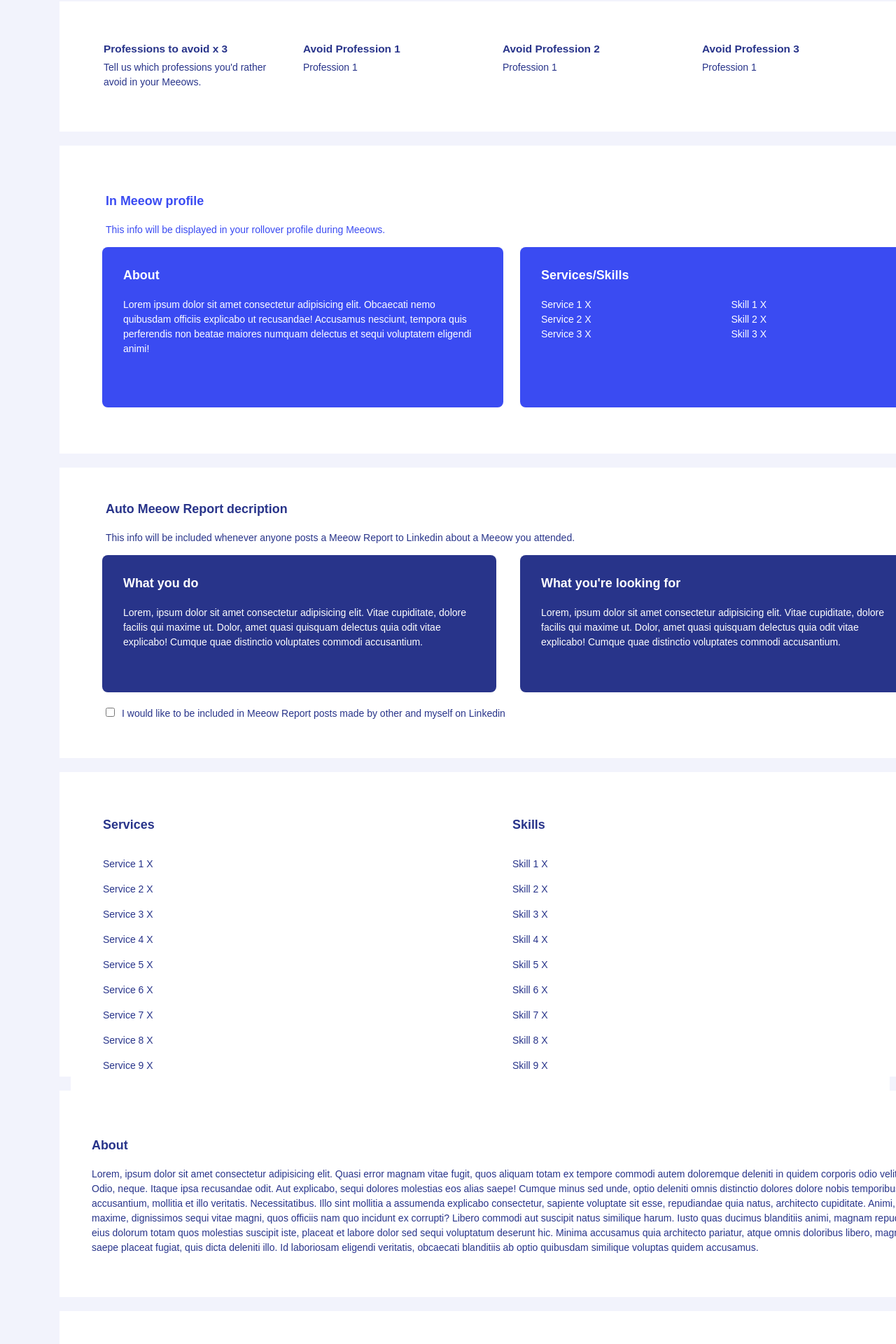
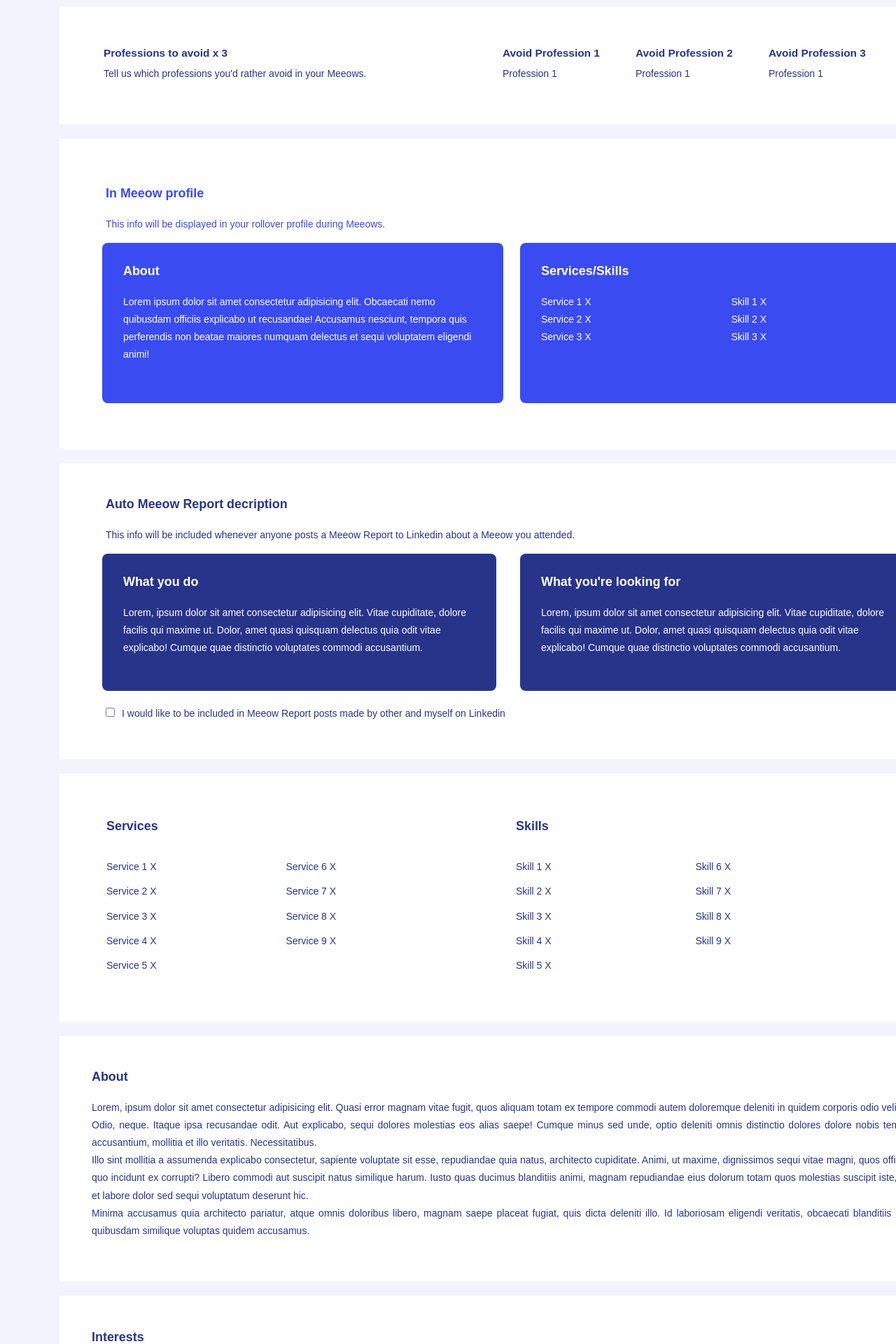
Before and after one commit to maisiemay06/profile, a React (Create React App) app: page / in a window 1280 px wide. Shown: the part 825-2745 px from the top of the page at 70% size. Built offline with nearby package versions, Linux system fonts and the light colour scheme; a web font is replaced by a local one.

Commit message:
Style About, Interests, Experience and Education cards

```diff
--- a/src/About.js
+++ b/src/About.js
@@ -3,15 +3,19 @@ import React from "react";
 export default function About() {
     return (
         <div className="card about">
-          <i class="fa-solid fa-pen-to-square edit-btn"></i>
+          <i class="fa-solid fa-pen-to-square edit-btn edit-btn-light"></i>
+          <div className="about-info">
             <h3 className="section-title">About</h3>
             <p className="section-descrip">
               Lorem, ipsum dolor sit amet consectetur adipisicing elit. Quasi error magnam vitae fugit, quos aliquam totam ex tempore commodi autem doloremque deleniti in quidem corporis odio velit officiis! Odio, neque.
               Itaque ipsa recusandae odit. Aut explicabo, sequi dolores molestias eos alias saepe! Cumque minus sed unde, optio deleniti omnis distinctio dolores dolore nobis temporibus accusantium, mollitia et illo veritatis. Necessitatibus.
+              <br></br>
               Illo sint mollitia a assumenda explicabo consectetur, sapiente voluptate sit esse, repudiandae quia natus, architecto cupiditate. Animi, ut maxime, dignissimos sequi vitae magni, quos officiis nam quo incidunt ex corrupti?
               Libero commodi aut suscipit natus similique harum. Iusto quas ducimus blanditiis animi, magnam repudiandae eius dolorum totam quos molestias suscipit iste, placeat et labore dolor sed sequi voluptatum deserunt hic.
+              <br></br>
               Minima accusamus quia architecto pariatur, atque omnis doloribus libero, magnam saepe placeat fugiat, quis dicta deleniti illo. Id laboriosam eligendi veritatis, obcaecati blanditiis ab optio quibusdam similique voluptas quidem accusamus.
             </p>
           </div>
+        </div>
     )
 }
--- a/src/App.css
+++ b/src/App.css
@@ -1,9 +1,11 @@
+/* GLOBAL */
 :root {
   --main-blue: #3A4BF2;
   --dark-blue: #28348A;
   --accent-blue: #00DCDC;
   --background: #F2F3FC;
   --white: #FFFFFF;
+  --accent-light: #DFE1F8;
   font-size: 14px;
 }
 
@@ -12,6 +14,8 @@
   font-family: sofia-pro, sans-serif;
   font-weight: 400;
   font-style: normal;
+  padding-bottom: 160px;
+  line-height: 1.8rem;
 }
 
 ul {
@@ -151,14 +155,25 @@ main {
   padding: 46px;
 }
 
-.edit-btn {
+.edit-btn,
+.add-btn {
   color: var(--main-blue);
   font-size: 1.6rem;
-  z-index: 10;
+  z-index: 8;
   text-align: right;
   position: relative;
   top: -20px;
   right: -20px;
+}
+
+.add-btn {
+  margin-bottom: 10px;
+  right: -18px;
+}
+
+.edit-btn-light,
+.add-btn-light {
+  color: var(--accent-light);
 }
 
 .section-title {
@@ -174,6 +189,10 @@ main {
 .gap {
   width: 24px;
 }
+
+
+
+
 
 /* PROFILE SUMMARY */
 .profile-summary .cover-img {
@@ -198,7 +217,7 @@ main {
 
 .profile-summary .edit-btn-profile {
   position: relative;
-  right: -1200px;
+  left: 1180px;
   top: -60px;
 }
 
@@ -344,18 +363,86 @@ main {
 /* SERVICES & SKILLS */
 .services-skills .container {
   padding: 0;
-  margin: -50px 0px 0 -15px;
+  margin: -50px 0px -80px -10px;
   height: 370px;
 }
 
 .services-skills card {
   height: 370px;
+
 }
 
 .services-skills .section-title {
   margin-bottom: 35px;
 }
 
+.services-skills ul {
+  -moz-column-count: 2;
+  -moz-column-gap: 20px;
+  -webkit-column-count: 2;
+  -webkit-column-gap: 20px;
+  column-count: 2;
+  column-gap: 20px;
+}
+
 .services-skills li {
+  margin-bottom: 10px;
+}
+
+/* ABOUT */
+.about-info {
+  margin-top: -20px;
+  text-align: justify;
+}
+
+/* INTERESTS */
+.interests-info {
+  margin-top: -20px;
+}
+
+.interests li {
   margin-bottom: 15px;
 }
+
+/* EXPERIENCE */
+.exp-content {
+  margin-top: -30px;
+}
+
+.exp-content .edit-btn {
+  position: relative;
+  left: 1200px;
+}
+
+.exp-content .exp-section {
+  margin: 60px 0;
+}
+
+.exp-content .exp-info {
+  margin: -50px 0 20px 80px;
+  width: 90%;
+}
+
+.exp-content img {
+  margin-left: -20px;
+  width: 49px;
+  height: 49px;
+}
+
+.exp-content li {
+  margin-bottom: 8px;
+}
+
+.exp-content hr {
+  border: solid 2px #F7F8FD;
+}
+
+/* EDUCATION */
+.edu-content {
+  margin-top: -50px;
+}
+
+.edu-content .edu-info {
+  margin: -50px 0 20px 80px;
+  width: 90%;
+}
--- a/src/AvoidProfessions.js
+++ b/src/AvoidProfessions.js
@@ -6,19 +6,19 @@ export default function AvoidProfessions() {
           <i class="fa-solid fa-pen-to-square edit-btn"></i>
           <div className="container">
             <div className="row">
-              <div className="avoid-intro col">
+              <div className="avoid-intro col-6">
                 <h3 className="smaller-section-title">Professions to avoid x 3</h3>
                 <p className="section-descrip">Tell us which professions you'd rather avoid in your Meeows.</p>
               </div>
-              <div className="avoid-profession col">
+              <div className="avoid-profession col-2">
                 <h3 className="smaller-section-title">Avoid Profession 1</h3>
                 <p>Profession 1</p>
               </div>
-              <div className="avoid-profession col">
+              <div className="avoid-profession col-2">
                 <h3 className="smaller-section-title">Avoid Profession 2</h3>
                 <p>Profession 1</p>
               </div>
-              <div className="avoid-profession col">
+              <div className="avoid-profession col-2">
                 <h3 className="smaller-section-title">Avoid Profession 3</h3>
                 <p>Profession 1</p>
               </div>
--- a/src/Education.js
+++ b/src/Education.js
@@ -1,12 +1,15 @@
 import React from "react";
+import holderImg from './imgs/holder-img.png';
 
 export default function Education() {
     return (
         <div className="card education">
-          <i class="fa-solid fa-plus add-btn"></i>
+          <i class="fa-solid fa-plus add-btn add-btn-light"></i>
+          <i class="fa-solid fa-pen-to-square edit-btn edit-btn-light"></i>
+          <div className="edu-content">
             <h3 className="section-title">Education</h3>
             <div className="edu-section">
-            <img src="" alt="" className='edu-img'></img>
+              <img src={holderImg} alt="" className='edu-img'></img>
               <div className="edu-info">
                 <ul>
                   <li className='edu-name'>Whitcliffe Mount Comprehensive School</li>
@@ -15,5 +18,6 @@ export default function Education() {
               </div>
             </div>
           </div>
+        </div>
     )
 }
--- a/src/Experience.js
+++ b/src/Experience.js
@@ -1,13 +1,15 @@
 import React from "react";
+import holderImg from './imgs/holder-img.png';
 
 export default function Experience() {
     return (
         <div className="card experience">
-          <i class="fa-solid fa-plus add-btn"></i>
+          <i class="fa-solid fa-plus add-btn add-btn-light"></i>
+          <div className="exp-content">
             <h3 className="section-title">Experience</h3>
             <div className="exp-section">
-            <i class="fa-solid fa-pen-to-square edit-btn"></i>
-            <img src="" alt="" className='exp-img'></img>
+              <i class="fa-solid fa-pen-to-square edit-btn edit-btn-light"></i>
+              <img src={holderImg} alt="" className='exp-img'></img>
               <div className="exp-info">
                 <ul>
                   <li>Founder</li>
@@ -22,9 +24,10 @@ export default function Experience() {
                 </p>
               </div>
             </div>
+            <hr />
             <div className="exp-section">
-            <i class="fa-solid fa-pen-to-square edit-btn"></i>
-            <img src="" alt="" className='exp-img'></img>
+              <i class="fa-solid fa-pen-to-square edit-btn edit-btn-light"></i>
+              <img src={holderImg} alt="" className='exp-img'></img>
               <div className="exp-info">
                 <ul>
                   <li>Founder</li>
@@ -39,9 +42,10 @@ export default function Experience() {
                 </p>
               </div>
             </div>
+            <hr />
             <div className="exp-section">
-            <i class="fa-solid fa-pen-to-square edit-btn"></i>
-            <img src="" alt="" className='exp-img'></img>
+              <i class="fa-solid fa-pen-to-square edit-btn edit-btn-light"></i>
+              <img src={holderImg} alt="" className='exp-img'></img>
               <div className="exp-info">
                 <ul>
                   <li>Founder</li>
@@ -57,5 +61,6 @@ export default function Experience() {
               </div>
             </div>
           </div>
+        </div>
     )
 }
--- a/src/Interests.js
+++ b/src/Interests.js
@@ -3,13 +3,15 @@ import React from "react";
 export default function Interests() {
     return (
         <div className="card interests">
-          <i class="fa-solid fa-pen-to-square edit-btn"></i>
-          <h3 className="section-title">Interests</h3>
-          <ul>
-            <li>Interest 1</li>
-            <li>Interest 2</li>
-            <li>Interest 3</li>
-          </ul>
+          <i class="fa-solid fa-pen-to-square edit-btn edit-btn-light"></i>
+          <div className="interests-info">
+            <h3 className="section-title">Interests</h3>
+            <ul>
+              <li>Interest 1  X</li>
+              <li>Interest 2  X</li>
+              <li>Interest 3  X</li>
+            </ul>
+          </div>
         </div>
     )
 }
--- a/src/ServicesSkills.js
+++ b/src/ServicesSkills.js
@@ -3,7 +3,7 @@ import React from "react";
 export default function ServicesSkills() {
     return (
         <div className="card services-skills">
-          <i class="fa-solid fa-pen-to-square edit-btn"></i>
+          <i class="fa-solid fa-pen-to-square edit-btn edit-btn-light"></i>
           <div className="container">
             <div className="row">
               <div className="services card col">
```
Lines whose indentation alone changed are shown as unchanged.
